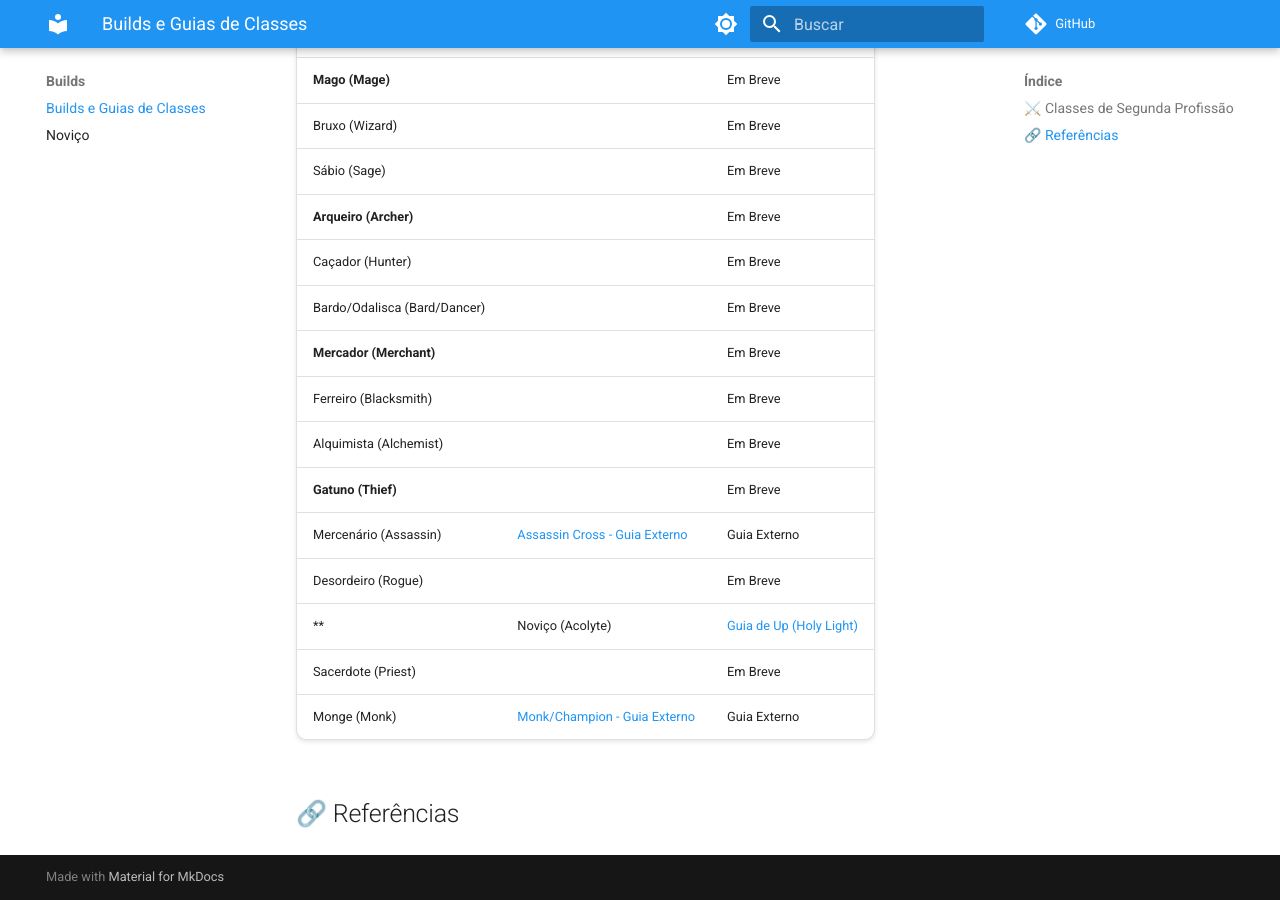
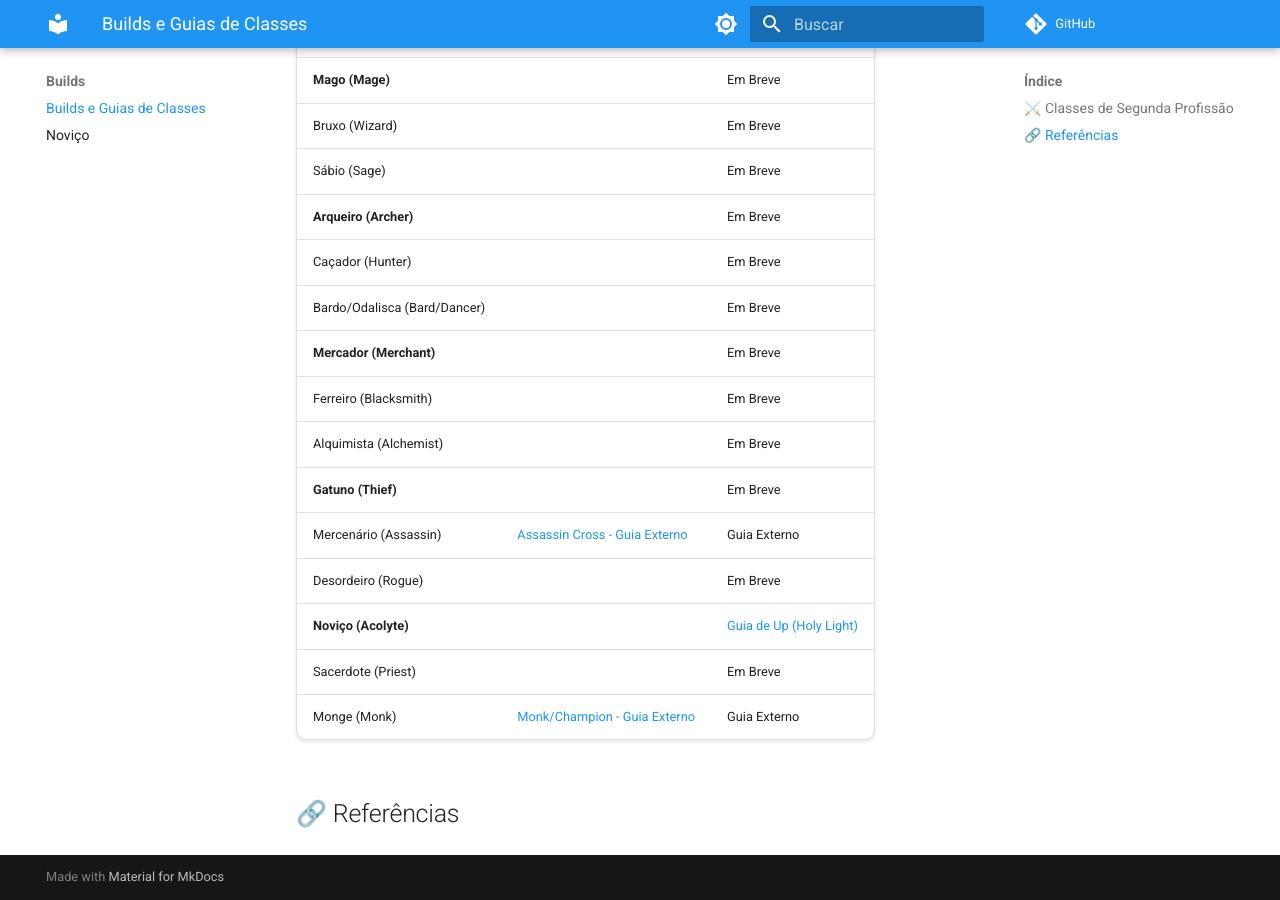
Before and after one commit to mythofyggdrasil/mythofyggdrasil.github.io, an MkDocs documentation site: the page built from docs/builds.md, in a window 1280 px wide and 900 px high, scrolled down 603 px. Built offline with MkDocs 1.6.1 and Material for MkDocs 9.7.7, drawn with Linux system fonts in a browser that asks for light colours; comment, search, counter and statistics services are not loaded.

```diff
--- a/docs/builds.md
+++ b/docs/builds.md
@@ -30,7 +30,7 @@ Selecione sua classe para acessar os guias de build, habilidades e equipamentos.
 | **Gatuno (Thief)** | | Em Breve |
 | Mercenário (Assassin) | [Assassin Cross - Guia Externo] [1] | Guia Externo |
 | Desordeiro (Rogue) | | Em Breve |
-| **| Noviço (Acolyte) | [Guia de Up (Holy Light)](builds/novico.md) | Guia Interno |
+| **Noviço (Acolyte)**| | [Guia de Up (Holy Light)](builds/novico.md) | Guia Interno |
 | Sacerdote (Priest) | | Em Breve |
 | Monge (Monk) | [Monk/Champion - Guia Externo] [2] | Guia Externo |
 
```
